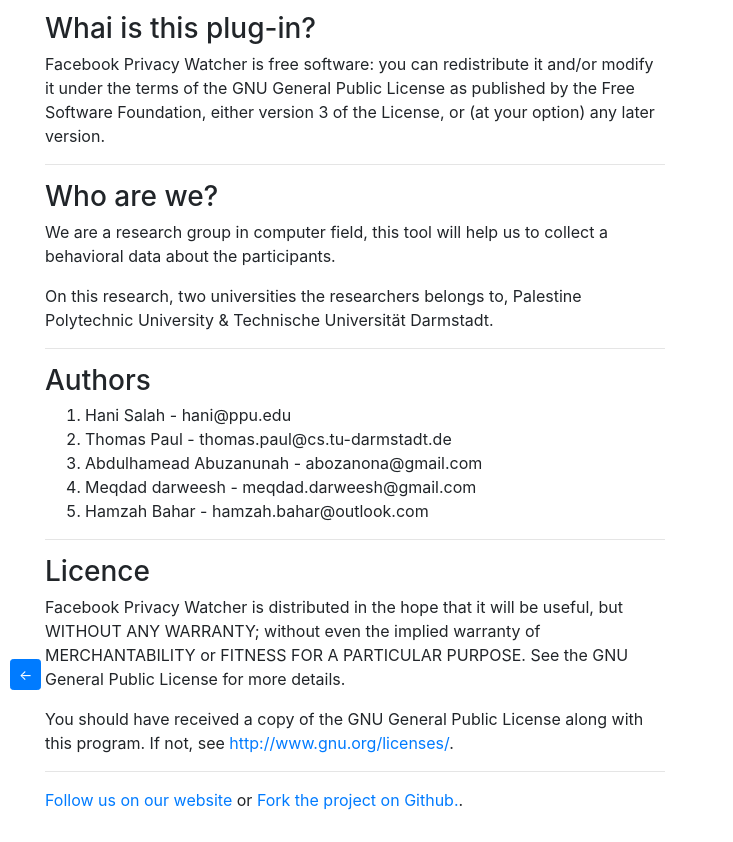
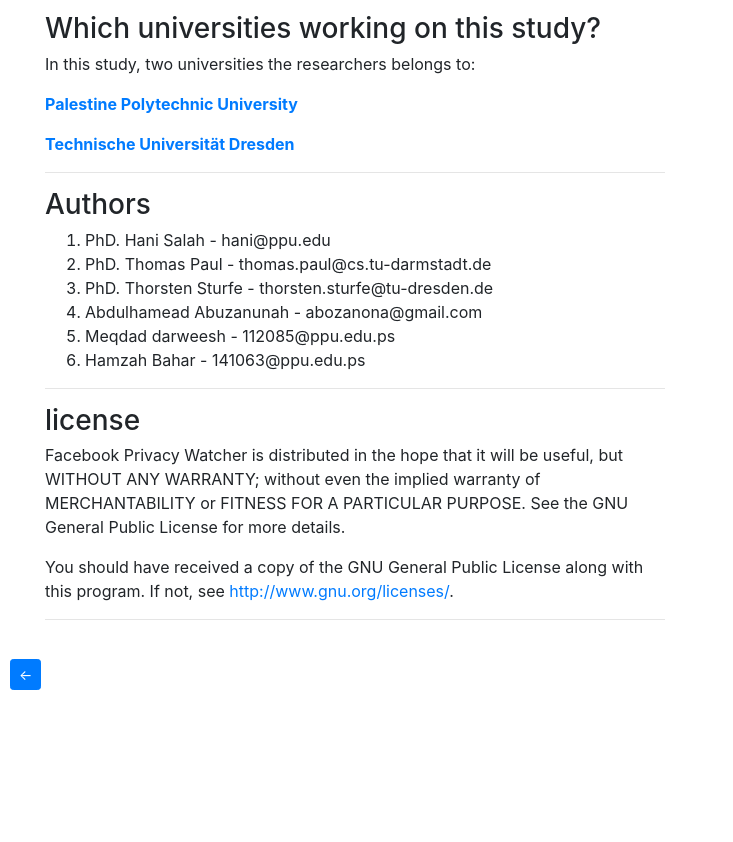
Before and after one commit to abozanona/User-Behavior-in-Facebook, a browser extension: page aboutus.html in a window 1280 px wide. Shown: the part 100-942 px from the top of the page, without its empty margins (0-733 px from the left). After the commit the page ends 800 px from the top, so only its background shows below. Drawn offline with Linux system fonts and the light colour scheme.

Commit message:
Update About us
Adding new author and correcting university names with links

```diff
--- a/aboutus.html
+++ b/aboutus.html
@@ -1,7 +1,7 @@
 <!DOCTYPE html>
 <html>
 <head>
-	<title>Facebook Privacy Analyzer & Watcher</title>
+	<title>Facebook Privacy Watcher & Analyzer</title>
 	<link rel="stylesheet" type="text/css" href="css/bootstrap.min.css">
 	<style>
 		.btn-lg.round {
@@ -21,43 +21,37 @@
 	<a href="popup.html" class="btn btn-primary btn-sm round" style="position: fixed; bottom: 10px;left: 10px"><-</a>
 	<div>
 		<img src="img/ppulogo.png" style="width:50px;height:50px"/>
-	<h4 style="display: inline">Facebook Privacy Analyzer & Watcher Research</h4><hr/>
+		<h4 style="display: inline">FPWA Research Project</h4><hr/>
 	</div>
 	<div class="container-fluid">
-	<h3>Whai is this plug-in?</h3>
-	<p>Facebook Privacy Watcher is free software: you can redistribute it and/or modify
-		it under the terms of the GNU General Public License as published by
-		the Free Software Foundation, either version 3 of the License, or
-		(at your option) any later version.</p>
 
-	<hr/>
-
-	<h3>Who are we?</h3>
-	<p>We are a research group in computer field, this tool will help us to collect a behavioral data about the participants.</p>
-	<p>On this research, two universities the researchers belongs to, Palestine Polytechnic University & Technische Universität Darmstadt.</p>
+		<h3>Which universities working on this study?</h3>
+		<p>In this study, two universities the researchers belongs to:</p>
+		<p><strong><a href="https://ppu.edu" target="_blank">Palestine Polytechnic University</a></strong></p>
+		<p><strong><a href="https://tu-dresden.de/" target="_blank">Technische Universität Dresden</a></strong></p>
 
 		<hr/>
 
 		<h3>Authors</h3>
 		<ol>
-		<li>Hani Salah - hani@ppu.edu</li>
-		<li>Thomas Paul - thomas.paul@cs.tu-darmstadt.de</li>
+			<li>PhD. Hani Salah - hani@ppu.edu</li>
+			<li>PhD. Thomas Paul - thomas.paul@cs.tu-darmstadt.de</li>
+			<li>PhD. Thorsten Sturfe - thorsten.sturfe@tu-dresden.de</li>
 			<li>Abdulhamead Abuzanunah - abozanona@gmail.com</li>
-		<li>Meqdad darweesh - meqdad.darweesh@gmail.com</li>
-		<li>Hamzah Bahar - hamzah.bahar@outlook.com</li>
+			<li>Meqdad darweesh - 112085@ppu.edu.ps</li>
+			<li>Hamzah Bahar - 141063@ppu.edu.ps</li>
 		</ol>
 		<hr/>
 
-	<h3>Licence</h3>
+		<h3>license</h3>
 		<p>Facebook Privacy Watcher is distributed in the hope that it will be useful,
 			but WITHOUT ANY WARRANTY; without even the implied warranty of
 			MERCHANTABILITY or FITNESS FOR A PARTICULAR PURPOSE. See the
 			GNU General Public License for more details.</p>
 		<p>You should have received a copy of the GNU General Public License
-		along with this program. If not, see <a target="_blank" href="http://www.gnu.org/licenses/">http://www.gnu.org/licenses/</a>.
+			along with this program. If not, see <a href="http://www.gnu.org/licenses/">http://www.gnu.org/licenses/</a>.
 		</p>
 		<hr/>
-	<a target="_blank" href="https://fba.ppu.edu/">Follow us on our website</a> or <a target="_blank" href="https://github.com/abozanona/User-Behavior-in-Facebook">Fork the project on Github.</a>.
 	</div>
 </body>
 </html>
```
Lines whose indentation alone changed are shown as unchanged.
